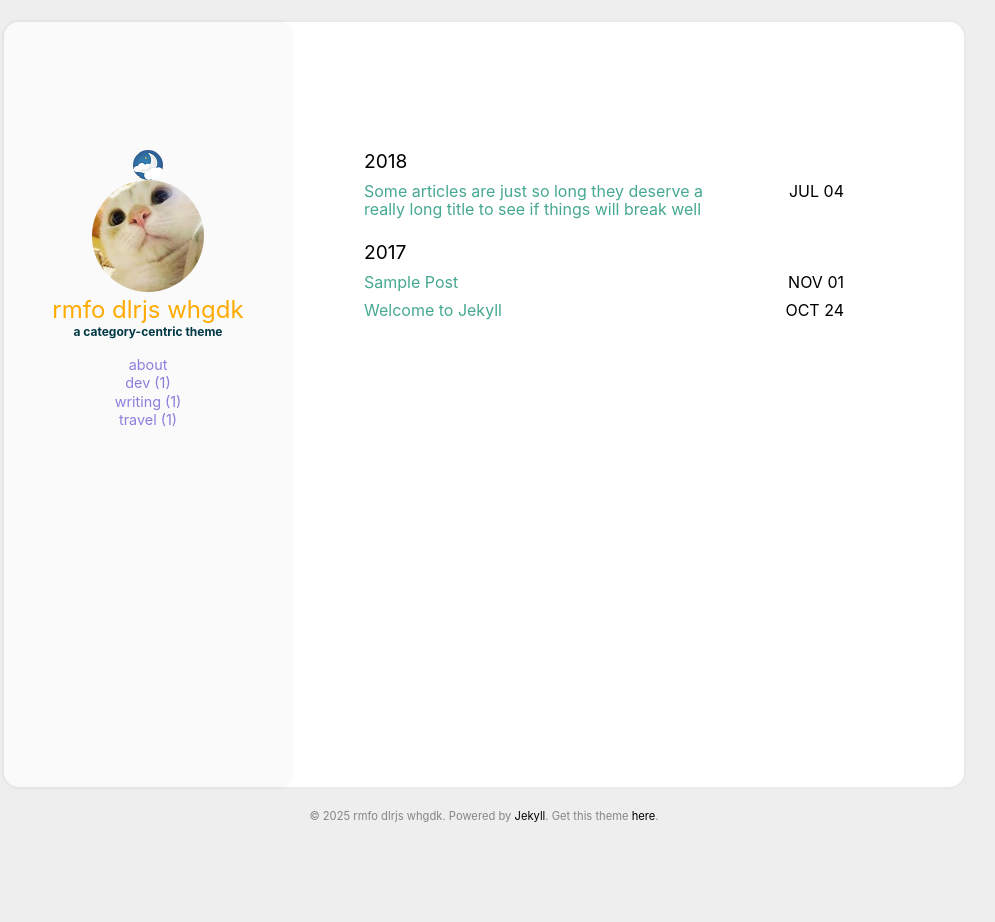
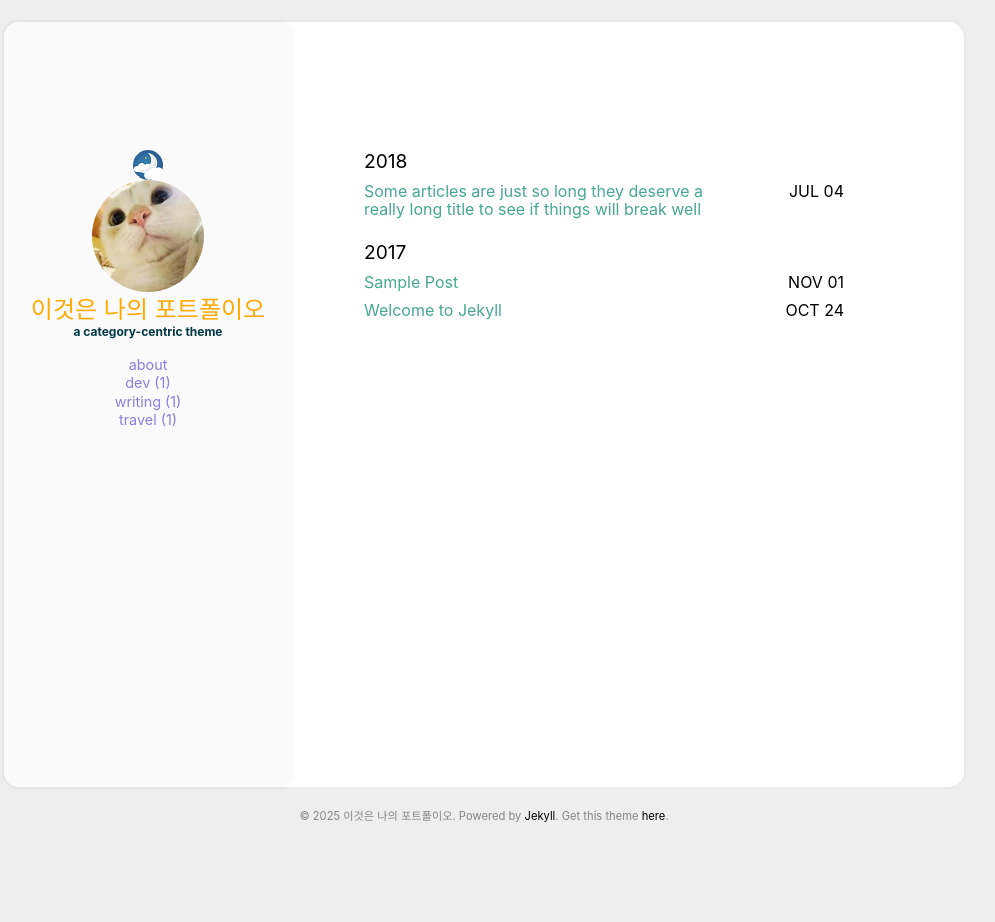
Before and after one commit to J-2025-or/nohello-copy, a Jekyll site: the page built from index.html, in a window 1280 px wide. Shown: the whole page, without its empty margins (156-1151 px from the left). Built offline with Jekyll 4.4.1, drawn with Linux system fonts in a browser that asks for light colours.

Commit message:
나의 수정

```diff
--- a/_config.yml
+++ b/_config.yml
@@ -18,7 +18,7 @@ cusdis:
     app_id: #your cusdis app_id
 
 user:
-  name: rmfo dlrjs whgdk
+  name: 이것은 나의 포트폴이오
   pic: /assets/img/cat.jpg
   picAlt: "catbook"
   job: a category-centric theme
```
